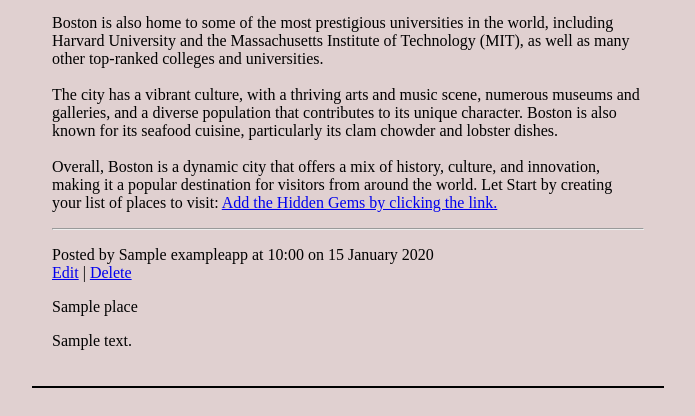
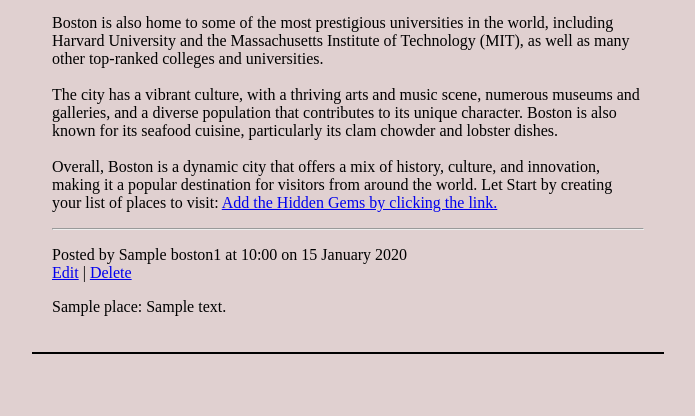
Before and after one commit to ShreyaJakharC/webApp, a Flask app: page /read in a window 1280 px wide. Shown: the part 384-800 px from the top of the page, without its empty margins (292-987 px from the left). Run offline with Flask 2, Linux system fonts and the light colour scheme; a database or web service that is not in the repository returns one stand-in record (values such as "Sample title"); parts of the project's set-up code (start-up, migrations or seed data) failed here and were passed over.

Commit message:
Boston Username 2

```diff
--- a/app.py
+++ b/app.py
@@ -44,7 +44,7 @@ def read():
     Route for GET requests to the read page.
     Displays some information for the user with links to other pages.
     """
-    docs = db.exampleapp.find({}).sort("created_at", -1) # sort in descending order of created_at timestamp
+    docs = db.boston1.find({}).sort("created_at", -1) # sort in descending order of created_at timestamp
     return render_template('read.html', docs=docs) # render the read template
 
 
@@ -63,17 +63,18 @@ def create_post():
     Route for POST requests to the create page.
     Accepts the form submission data for a new document and saves the document to the database.
     """
-    name = request.form['place']
-    message = request.form['address']
+    name = request.form['name']
+    place = request.form['place']
+    address = request.form['address']
 
-
-    # create a new document with the data the user entered
     doc = {
+        # "_id": ObjectId(mongoid),
         "name": name,
-        "message": message,
+        "place": place,
+        "message": address,
         "created_at": datetime.datetime.utcnow()
     }
-    db.exampleapp.insert_one(doc) # insert a new document
+    db.boston1.insert_one(doc) # insert a new document
 
     return redirect(url_for('read')) # tell the browser to make a request for the /read route
 
@@ -84,7 +85,7 @@ def edit(mongoid):
     Route for GET requests to the edit page.
     Displays a form users can fill out to edit an existing record.
     """
-    doc = db.exampleapp.find_one({"_id": ObjectId(mongoid)})
+    doc = db.boston1.find_one({"_id": ObjectId(mongoid)})
     return render_template('edit.html', mongoid=mongoid, doc=doc) # render the edit template
 
 
@@ -94,17 +95,19 @@ def edit_post(mongoid):
     Route for POST requests to the edit page.
     Accepts the form submission data for the specified document and updates the document in the database.
     """
-    name = request.form['place']
-    message = request.form['address']
+    name = request.form['name']
+    place = request.form['place']
+    address = request.form['address']
 
     doc = {
         # "_id": ObjectId(mongoid),
         "name": name,
-        "message": message,
+        "place": place,
+        "message": address,
         "created_at": datetime.datetime.utcnow()
     }
 
-    db.exampleapp.update_one(
+    db.boston1.update_one(
         {"_id": ObjectId(mongoid)}, # match criteria
         { "$set": doc }
     )
@@ -118,7 +121,7 @@ def delete(mongoid):
     Route for GET requests to the delete page.
     Deletes the specified record from the database, and then redirects the browser to the read page.
     """
-    db.exampleapp.delete_one({"_id": ObjectId(mongoid)})
+    db.boston1.delete_one({"_id": ObjectId(mongoid)})
     return redirect(url_for('read')) # tell the web browser to make a request for the /read route.
 
 @app.route('/webhook', methods=['POST'])
--- a/templates/read.html
+++ b/templates/read.html
@@ -39,10 +39,7 @@
             <br/>
         </p>
         <p>
-        {{ doc.place }}
-        </p>
-        <p>
-            {{ doc.address }}
+        {{ doc.place }}:  {{ doc.address }}
         </p>
 
     </div>
```
